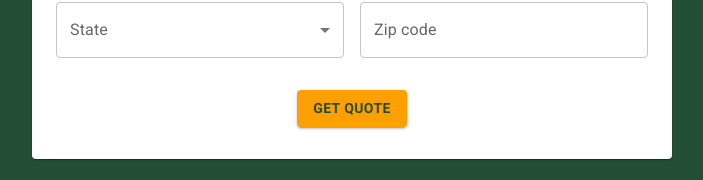
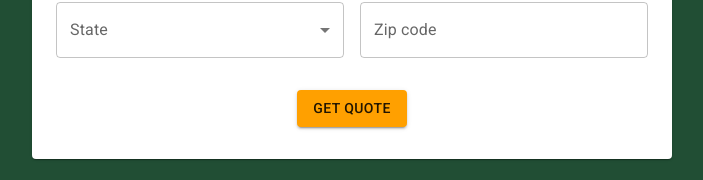
Before and after one commit to stevenroper/rocket-insurance, a React (Create React App) app: page /#/rating-information in a window 1280 px wide. Shown: the part 518-698 px from the top of the page, without its empty margins (288-991 px from the left). Built offline with nearby package versions, Linux system fonts and the light colour scheme.

Commit message:
Removes green text color from ContainedButton.

```diff
--- a/src/muiTheme.ts
+++ b/src/muiTheme.ts
@@ -10,12 +10,6 @@ const theme: ThemeOptions = {
   },
   components: {
     MuiButton: {
-      styleOverrides: {
-        containedSecondary: {
-          color: DARK_GREEN,
-          fontWeight: 700,
-        },
-      },
       defaultProps: {
         color: 'secondary',
       },
```
